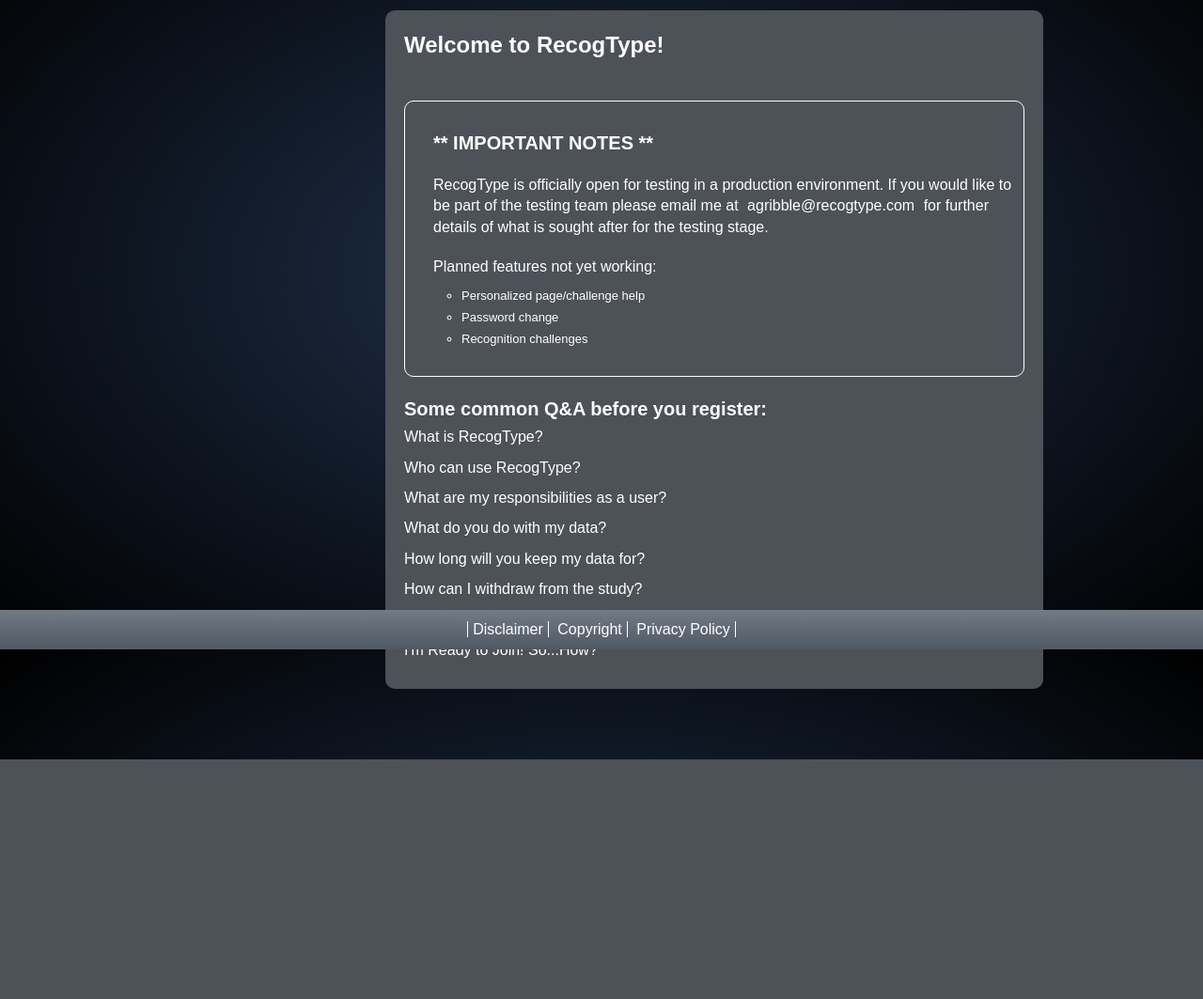
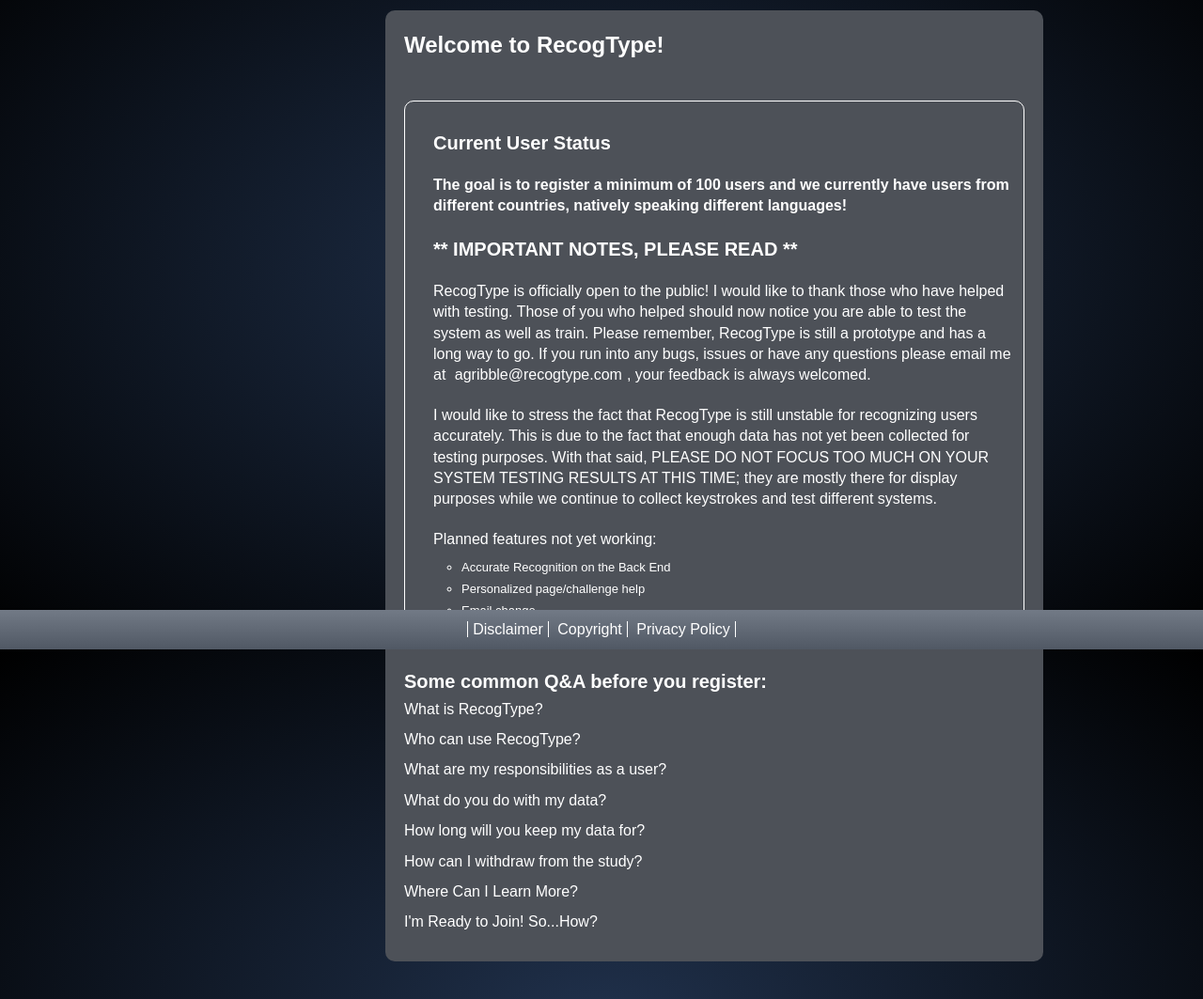
Before and after one commit to ajgribble/recogtype, a Django app: template recogtype/templates/homepage.html in a window 1280 px wide. Shown: the part 109-1172 px from the top of the page at 94% size. Before the commit the page ends 917 px from the top, so only its background shows below. Run offline with Django 3.2, Linux system fonts and the light colour scheme; the template is opened without the code that fills it, so the values that code supplies are empty; some libraries are stand-ins or nearby versions.

Commit message:
Fixed a number is small display bugs and updated the homepage with a system status for users.

```diff
--- a/recogmatch/views.py
+++ b/recogmatch/views.py
@@ -166,6 +166,8 @@ def guide_user(request, username, template_name='recogmatch/dashboard.html',
             result['score'] = 'border line fail'
         else:
             result['score'] = 'fail'
+    else:
+        result = None
 
     return direct_to_template(request, template_name,
                              {'mandatory': mandatory,
--- a/recogtype/static/css/style.css
+++ b/recogtype/static/css/style.css
@@ -489,7 +489,7 @@ div.expandable
 {
     font-size: 20px;
 }
-h3.notes_header
+h3.inner_header
 {
     margin: 20px 0px;
 }
@@ -521,19 +521,27 @@ h3.notes_header
 {
     margin-top: 20px;
 }
-div.site_info
+div.contained_info
 {
     border: 1px solid #FFF;
     border-radius: 10px;
     margin: 20px;
     padding: 10px;
 }
-div.site_info ul.outer li
+div.contained_info ul.outer li, li#stats
 {
     font-size: medium;
     list-style-type: none;
     margin-left: 20px;
     margin-bottom: 20px;
+}
+li#stats
+{
+    font-weight: bolder;
+}
+li#stats span.stat
+{
+    color: #FFA200;
 }
 ul.outer li ul.inner
 {
@@ -626,13 +634,12 @@ div#progress_meter
 }
 div#progress_container span
 {
-    height: 44px;
-    position: absolute;
-    top: 50%;
-    margin-top: -100px;
+    position: relative;
+    float: left;
     margin-left: 5px;
+    margin-top: -70px;
     font-size: 24px;
-    z-index: 1000;
+    z-index: 10000;
 }
 
 /* ==========================================================================
@@ -951,7 +958,8 @@ a#instructions_expand
 }
 p#challenge_instructions
 {
-    display: none;
+    /*display: none;*/
+    margin-bottom: 20px;
 }
 a.challenge_complete, a.challenge_complete:hover
 {
--- a/recogtype/templates/homepage.html
+++ b/recogtype/templates/homepage.html
@@ -11,19 +11,36 @@
 
 <div class="container">
 <h2>Welcome to RecogType!</h2><br />
-<div class="site_info">
-    <h3 class="notes_header">** IMPORTANT NOTES **</h3>
+<div class="contained_info">
+    <h3 class="inner_header">Current User Status</h3>
     <ul class="outer">
-        <li>RecogType is officially open for testing in a production environment. If
-        you would like to be part of the testing team please email me at
-        <script src="{{ STATIC_URL }}javascript/secure_email.js" type="text/javascript"></script>
-        for further details of what is sought after for the testing stage.
+        <li id="stats">The goal is to register a minimum of 100 users and we currently
+        have <span id="stat_users" class="stat"></span> users from
+        <span id="stat_countries" class="stat"></span> different countries, natively speaking
+        <span id="stat_languages" class="stat"></span> different languages!</li>
+    </ul>
+    <h3 class="inner_header">** IMPORTANT NOTES, PLEASE READ **</h3>
+    <ul class="outer">
+        <li>RecogType is officially open to the public! I would like to thank
+        those who have helped with testing. Those of you who helped
+        should now notice you are able to test the system as well as train.
+        Please remember, RecogType is still a
+        prototype and has a long way to go. If you run into any bugs, issues or
+        have any questions please email me at
+        <script src="{{ STATIC_URL }}javascript/secure_email.js" type="text/javascript">
+        </script>, your feedback is always welcomed.
         </li>
+        <li>I would like to stress the fact that RecogType is still unstable
+        for recognizing users accurately. This is due to the fact that enough
+        data has not yet been collected for testing purposes. With that said,
+        PLEASE DO NOT FOCUS TOO MUCH ON YOUR SYSTEM TESTING RESULTS AT THIS TIME;
+        they are mostly there for display purposes while we continue to collect
+        keystrokes and test different systems.</li>
         <li>Planned features not yet working:
             <ul class="inner">
+                <li>Accurate Recognition on the Back End</li>
                 <li>Personalized page/challenge help</li>
-                <li>Password change</li>
-                <li>Recognition challenges</li>
+                <li>Email change</li>
             </ul>
         </li>
     </ul>
@@ -37,7 +54,7 @@
     at the University of Kent. The title of my thesis is "An Online Evaluation
     Platform for Keystroke Dynamics Backed Recognition" which basically means
     my goal was to create an online system that can be reused no matter how
-    recognition is done on the backend but data will always be collected the same
+    recognition is done on the back-end but data will always be collected the same
     on the front.</p></div>
 
 <a href="#" class="expander">Who can use RecogType?</a>
--- a/recogtype/templates/recogmatch/challenge_template.html
+++ b/recogtype/templates/recogmatch/challenge_template.html
@@ -26,7 +26,7 @@
 {% with user.first_name as user %}
     {% include template_path %}
 {% endwith %}
-<a id="instructions_expand" href="#">Challenge Instructions [+]</a>
+<a id="instructions_expand" href="#">Challenge Instructions (Click to Toggle)</a>
 <p id="challenge_instructions">
     {{ challenge.instructions|linenumbers|linebreaksbr }}
 </p>
```
Also changed, not shown: profiles/views.py (+25 -36 lines), recogtype/static/javascript/validate/password_reset_form.js (+21 -2 lines), recogtype/templates/recogmatch/dashboard.html (+4 -3 lines), recogtype/urls.py (+10 -1 lines).
